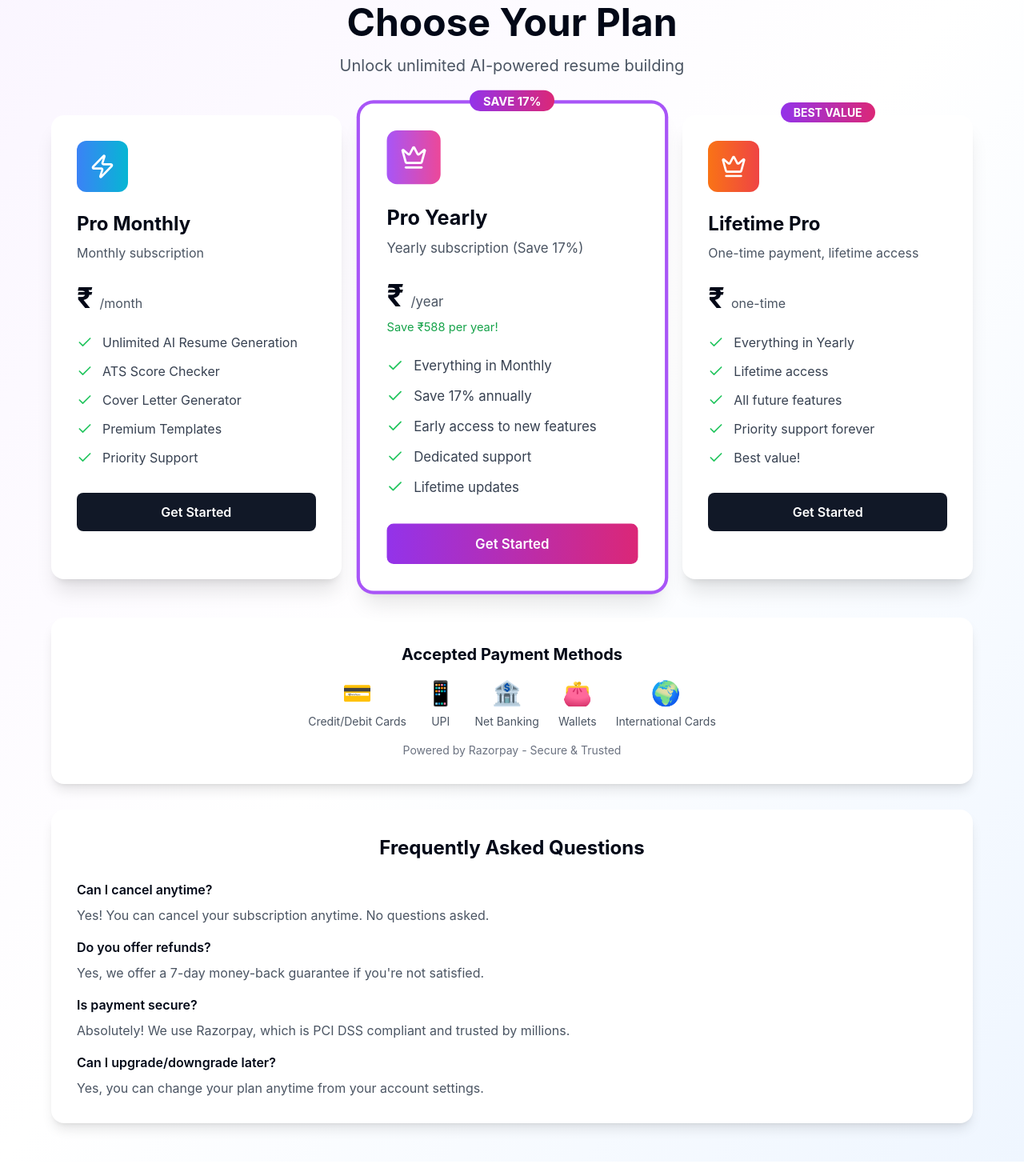
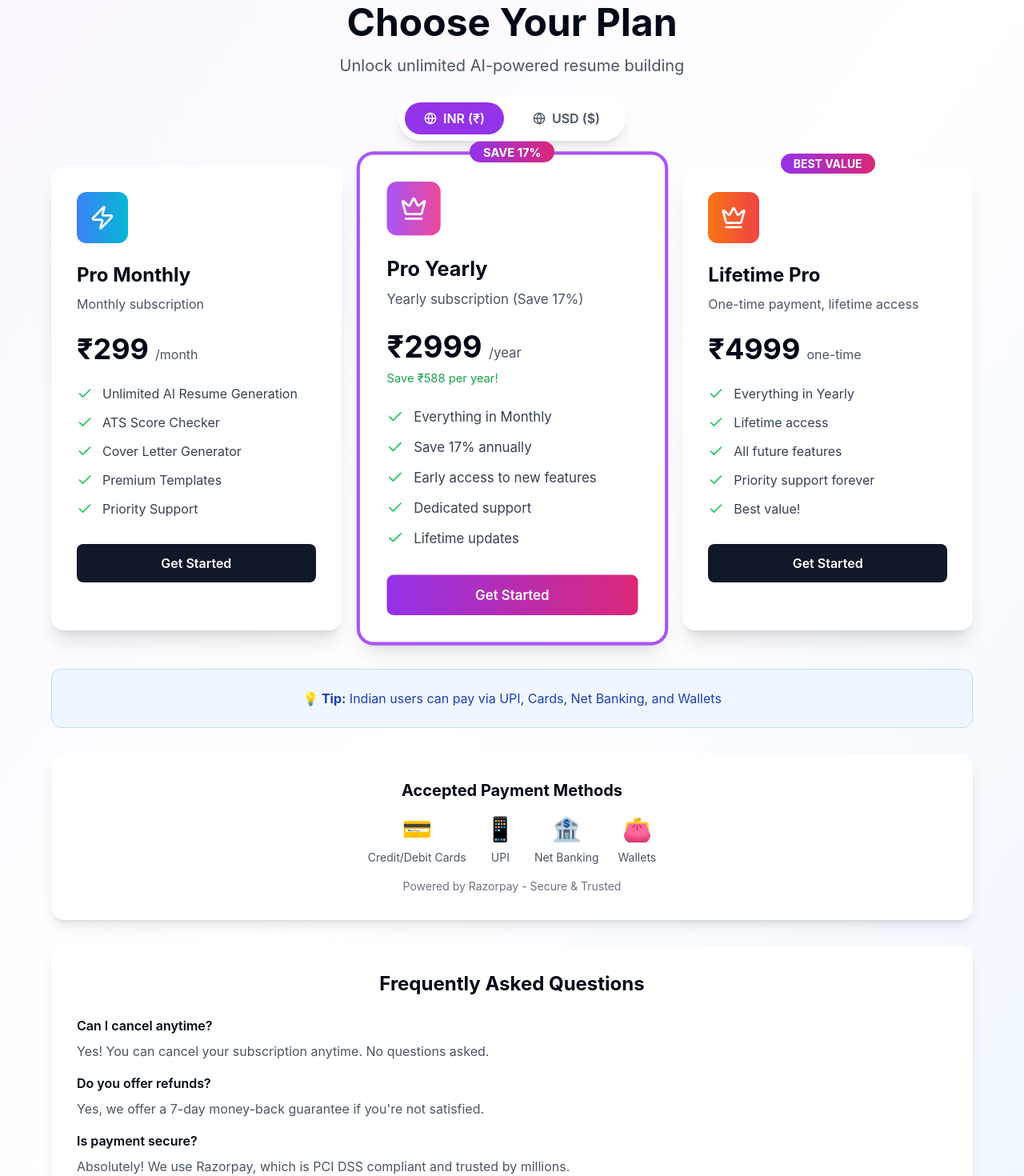
Before and after one commit to samarthkumar096-commits/careerboost-ai, a React (Vite) app: page /pricing in a window 1280 px wide. Shown: the part 100-1570 px from the top of the page at 80% size. Built offline with nearby package versions, Linux system fonts and the light colour scheme; no server answers; the HTML template or start-up script is replaced by a standard one.

Commit message:
Add currency toggle between INR and USD

```diff
--- a/src/pages/Pricing.jsx
+++ b/src/pages/Pricing.jsx
@@ -1,13 +1,14 @@
 import { useState } from 'react'
 import { useNavigate } from 'react-router-dom'
 import { useAuth } from '../contexts/AuthContext'
-import { Check, Crown, Zap, ArrowLeft, Loader2 } from 'lucide-react'
-import { paymentPlans, initiateRazorpayPayment } from '../lib/razorpay'
+import { Check, Crown, Zap, ArrowLeft, Loader2, Globe } from 'lucide-react'
+import { paymentPlans, initiateRazorpayPayment, getPlanWithCurrency } from '../lib/razorpay'
 
 export default function Pricing() {
   const navigate = useNavigate()
   const { user } = useAuth()
   const [loading, setLoading] = useState(null)
+  const [currency, setCurrency] = useState('INR')
 
   const handlePayment = async (planId) => {
     if (!user) {
@@ -22,12 +23,12 @@ export default function Pricing() {
       const result = await initiateRazorpayPayment(
         planId,
         user.email,
-        user.user_metadata?.full_name || user.email
+        user.user_metadata?.full_name || user.email,
+        currency
       )
 
       if (result.success) {
         alert('🎉 Payment successful! Welcome to Pro!')
-        // Here you would update user's subscription status
         navigate('/')
       } else {
         alert(`Payment failed: ${result.error}`)
@@ -41,20 +42,20 @@ export default function Pricing() {
 
   const plans = [
     {
-      ...paymentPlans.monthly,
+      ...getPlanWithCurrency('monthly', currency),
       icon: Zap,
       color: 'from-blue-500 to-cyan-500',
       popular: false
     },
     {
-      ...paymentPlans.yearly,
+      ...getPlanWithCurrency('yearly', currency),
       icon: Crown,
       color: 'from-purple-500 to-pink-500',
       popular: true,
       badge: 'SAVE 17%'
     },
     {
-      ...paymentPlans.lifetime,
+      ...getPlanWithCurrency('lifetime', currency),
       icon: Crown,
       color: 'from-orange-500 to-red-500',
       popular: false,
@@ -74,13 +75,39 @@ export default function Pricing() {
           Back to Home
         </button>
 
-        <div className="text-center mb-12">
+        <div className="text-center mb-8">
           <h1 className="text-4xl md:text-5xl font-bold mb-4">
             Choose Your Plan
           </h1>
-          <p className="text-xl text-gray-600">
+          <p className="text-xl text-gray-600 mb-6">
             Unlock unlimited AI-powered resume building
           </p>
+
+          {/* Currency Toggle */}
+          <div className="inline-flex items-center gap-3 bg-white rounded-full p-2 shadow-lg">
+            <button
+              onClick={() => setCurrency('INR')}
+              className={`flex items-center gap-2 px-6 py-2 rounded-full font-semibold transition ${
+                currency === 'INR'
+                  ? 'bg-purple-600 text-white'
+                  : 'text-gray-600 hover:bg-gray-100'
+              }`}
+            >
+              <Globe className="w-4 h-4" />
+              INR (₹)
+            </button>
+            <button
+              onClick={() => setCurrency('USD')}
+              className={`flex items-center gap-2 px-6 py-2 rounded-full font-semibold transition ${
+                currency === 'USD'
+                  ? 'bg-purple-600 text-white'
+                  : 'text-gray-600 hover:bg-gray-100'
+              }`}
+            >
+              <Globe className="w-4 h-4" />
+              USD ($)
+            </button>
+          </div>
         </div>
 
         {/* Pricing Cards */}
@@ -113,13 +140,15 @@ export default function Pricing() {
               {/* Price */}
               <div className="mb-6">
                 <div className="flex items-baseline gap-2">
-                  <span className="text-4xl font-bold">₹{plan.price}</span>
+                  <span className="text-4xl font-bold">{plan.displayPrice}</span>
                   <span className="text-gray-600">
                     {plan.id === 'monthly' ? '/month' : plan.id === 'yearly' ? '/year' : 'one-time'}
                   </span>
                 </div>
                 {plan.id === 'yearly' && (
-                  <p className="text-sm text-green-600 mt-2">Save ₹588 per year!</p>
+                  <p className="text-sm text-green-600 mt-2">
+                    {currency === 'INR' ? 'Save ₹588 per year!' : 'Save $8 per year!'}
+                  </p>
                 )}
               </div>
 
@@ -156,10 +185,21 @@ export default function Pricing() {
           ))}
         </div>
 
+        {/* Currency Info */}
+        <div className="bg-blue-50 border border-blue-200 rounded-xl p-6 mb-8 text-center">
+          <p className="text-blue-800">
+            <strong>💡 Tip:</strong> {currency === 'INR'
+              ? 'Indian users can pay via UPI, Cards, Net Banking, and Wallets'
+              : 'International users can pay via Credit/Debit cards (Visa, Mastercard, Amex)'}
+          </p>
+        </div>
+
         {/* Payment Methods */}
         <div className="bg-white rounded-2xl shadow-lg p-8 mb-8">
           <h3 className="text-xl font-bold mb-4 text-center">Accepted Payment Methods</h3>
           <div className="flex flex-wrap justify-center gap-6 items-center">
+            {currency === 'INR' ? (
+              <>
                 <div className="text-center">
                   <div className="text-3xl mb-2">💳</div>
                   <p className="text-sm text-gray-600">Credit/Debit Cards</p>
@@ -176,10 +216,27 @@ export default function Pricing() {
                   <div className="text-3xl mb-2">👛</div>
                   <p className="text-sm text-gray-600">Wallets</p>
                 </div>
+              </>
+            ) : (
+              <>
+                <div className="text-center">
+                  <div className="text-3xl mb-2">💳</div>
+                  <p className="text-sm text-gray-600">Visa</p>
+                </div>
+                <div className="text-center">
+                  <div className="text-3xl mb-2">💳</div>
+                  <p className="text-sm text-gray-600">Mastercard</p>
+                </div>
+                <div className="text-center">
+                  <div className="text-3xl mb-2">💳</div>
+                  <p className="text-sm text-gray-600">Amex</p>
+                </div>
                 <div className="text-center">
                   <div className="text-3xl mb-2">🌍</div>
                   <p className="text-sm text-gray-600">International Cards</p>
                 </div>
+              </>
+            )}
           </div>
           <p className="text-center text-sm text-gray-500 mt-4">
             Powered by Razorpay - Secure & Trusted
@@ -203,8 +260,11 @@ export default function Pricing() {
               <p className="text-gray-600">Absolutely! We use Razorpay, which is PCI DSS compliant and trusted by millions.</p>
             </div>
             <div>
-              <h4 className="font-semibold mb-2">Can I upgrade/downgrade later?</h4>
-              <p className="text-gray-600">Yes, you can change your plan anytime from your account settings.</p>
+              <h4 className="font-semibold mb-2">Which currency should I choose?</h4>
+              <p className="text-gray-600">
+                Choose INR (₹) if you're in India for local payment methods.
+                Choose USD ($) if you're international for card payments.
+              </p>
             </div>
           </div>
         </div>
```
Lines whose indentation alone changed are shown as unchanged.
